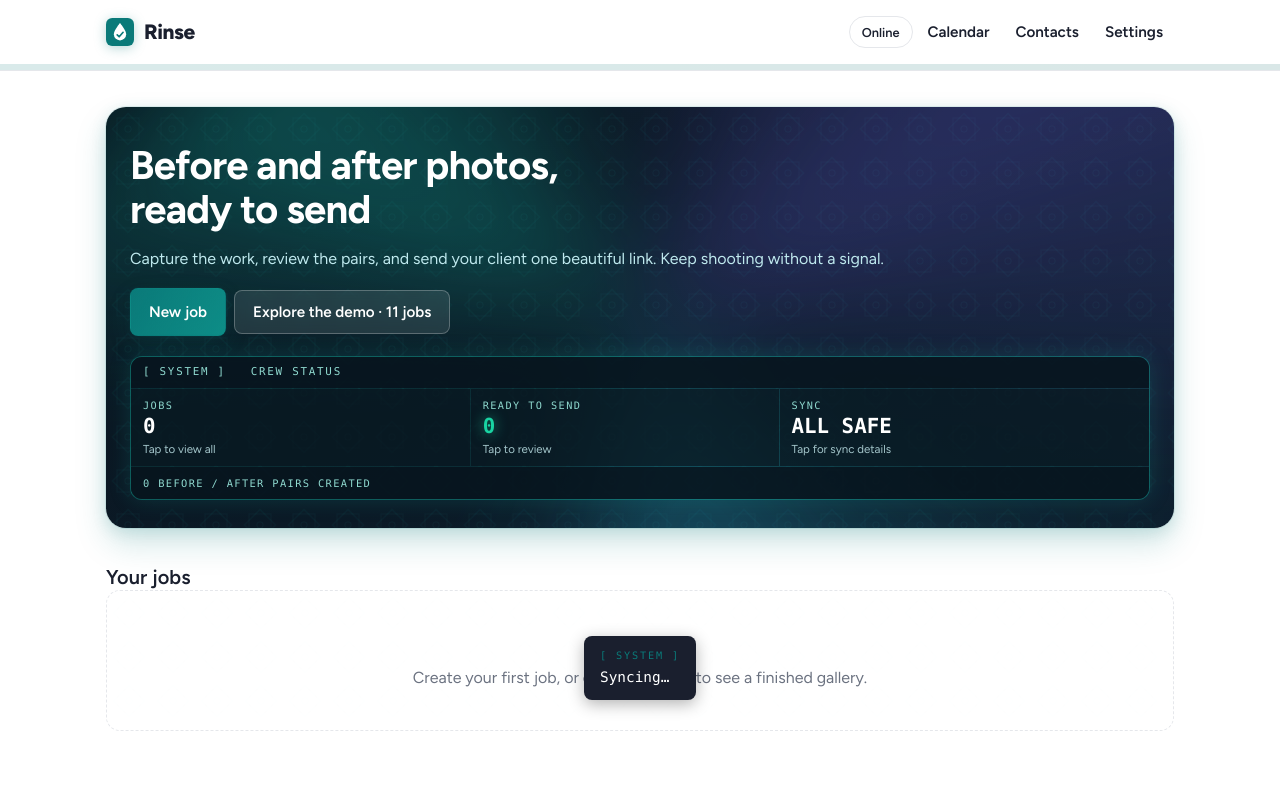
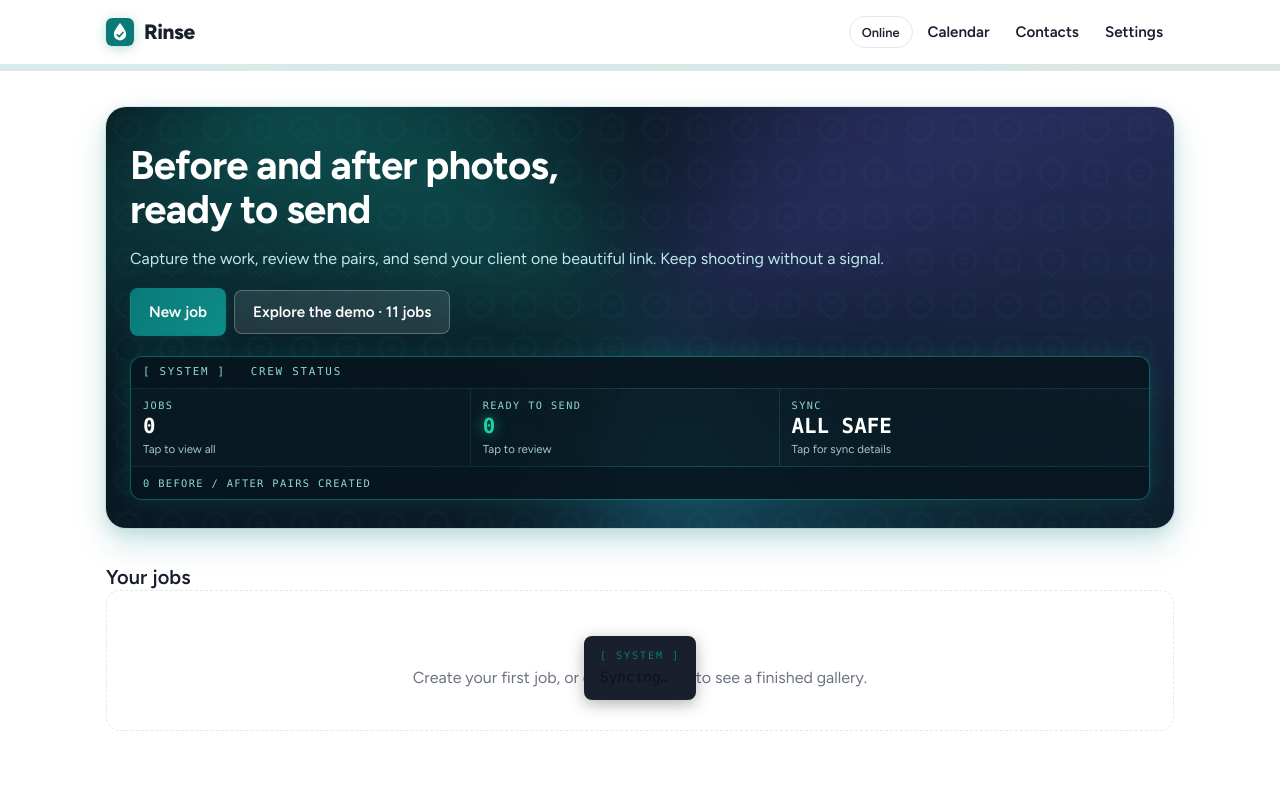
Before and after one commit to iYANSEN/rinse, a website: page index.html in a window 1280 px wide. Both pictures are taken after a click on the button "Online". Shown: the top 800 px of the page. Drawn offline with Linux system fonts and the light colour scheme; no server answers.

```diff
--- a/styles.css
+++ b/styles.css
@@ -253,6 +253,7 @@ legend { font-weight:600; font-size:.9rem; color:var(--ink); padding:0; margin-b
 .toasts { position:fixed; left:0; right:0; bottom:calc(100px + env(safe-area-inset-bottom,0px)); display:flex; flex-direction:column; align-items:center; gap:8px; z-index:60; pointer-events:none; padding:0 16px; }
 .toast { background:var(--ink); color:#fff; padding:12px 16px; border-radius:var(--r-sm); max-width:min(420px,100%); font-weight:500; box-shadow:0 4px 16px rgba(0,0,0,.3); font-family:var(--mono); font-size:.9rem; animation:pop .3s both; }
 .toast::before { content:"[ SYSTEM ]"; display:block; margin-bottom:2px; color:var(--primary); font-size:.64rem; letter-spacing:.18em; }
+:root:not([data-theme="light"]) .toast { color:#0b1220; }
 
 /* Camera */
 .cam { position:fixed; inset:0; z-index:50; background:#000; color:#fff; display:flex; flex-direction:column; }
```
